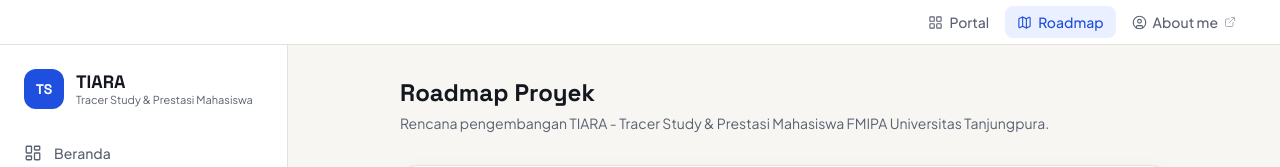
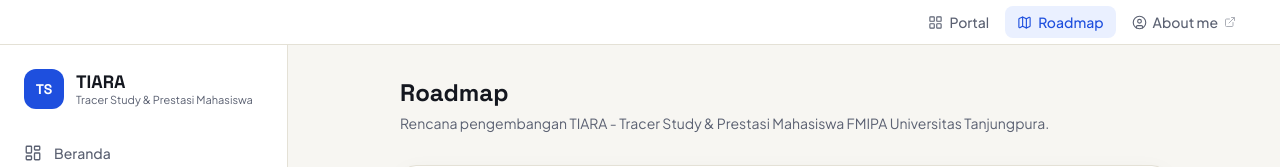
Before and after one commit to 0xthareq/tiara, a React (Vite) app in the folder frontend/: page /roadmap in a window 1280 px wide. Shown: the top 167 px of the page. Built offline with nearby package versions, Linux system fonts and the light colour scheme; no server answers.

Commit message:
editroad map

```diff
--- a/frontend/src/pages/Roadmap.jsx
+++ b/frontend/src/pages/Roadmap.jsx
@@ -123,7 +123,7 @@ export default function Roadmap() {
     <div className="max-w-3xl mx-auto">
       {/* Page header */}
       <div className="mb-8">
-        <h1 className="font-display font-bold text-2xl text-ink mb-1">Roadmap Proyek</h1>
+        <h1 className="font-display font-bold text-2xl text-ink mb-1">Roadmap</h1>
         <p className="text-sm text-inksoft">
           Rencana pengembangan TIARA - Tracer Study &amp; Prestasi Mahasiswa FMIPA Universitas Tanjungpura.
         </p>
```
